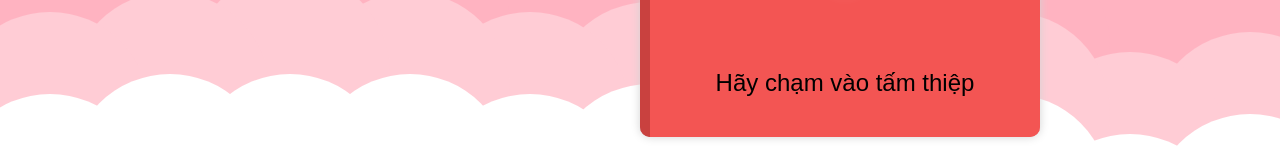
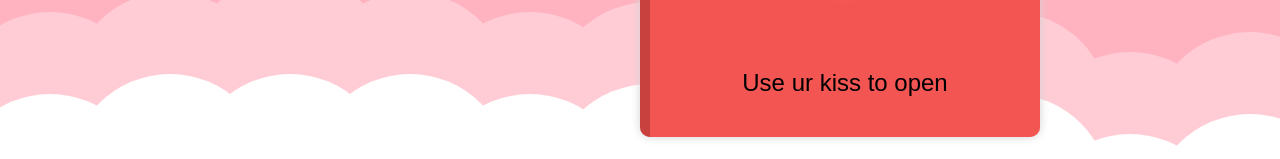
Before and after one commit to NgChuThanhNhan/Letter4myluv.github.io, a plain HTML site: page index.html in a window 1280 px wide. Both pictures are taken after a click on the button "Chạm vào đây đii bấy bii". Shown: the part 333-492 px from the top of the page. Drawn offline with Linux system fonts and the light colour scheme; a web font is replaced by a local one.

Commit message:
Update index.html

```diff
--- a/index.html
+++ b/index.html
@@ -53,7 +53,7 @@
                         <div class="boxTitleCard"></div>
                     </div>
 
-                    <p class="des">Hãy chạm vào tấm thiệp</p>
+                    <p class="des"> Use ur kiss to open </p>
                 </div>
                 <div class="leftBack">
                     <img class="artHeart" src="./img/artHeart.webp" alt="">
```
